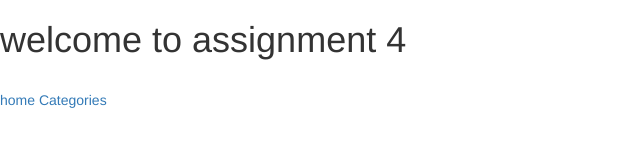
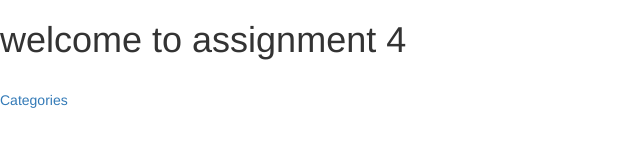
Before and after one commit to mogo062/coursera-assignment-4, a plain HTML site: page index.html in a window 1280 px wide. Shown: the full height of the page, 0-640 px from the left. Drawn offline with Linux system fonts and the light colour scheme.

Commit message:
4th Assignment

```diff
--- a/js/app/templates/home.template.html
+++ b/js/app/templates/home.template.html
@@ -1,2 +1 @@
-<a ui-sref="home">home</a>
 <a ui-sref="categories">Categories</a>
```
